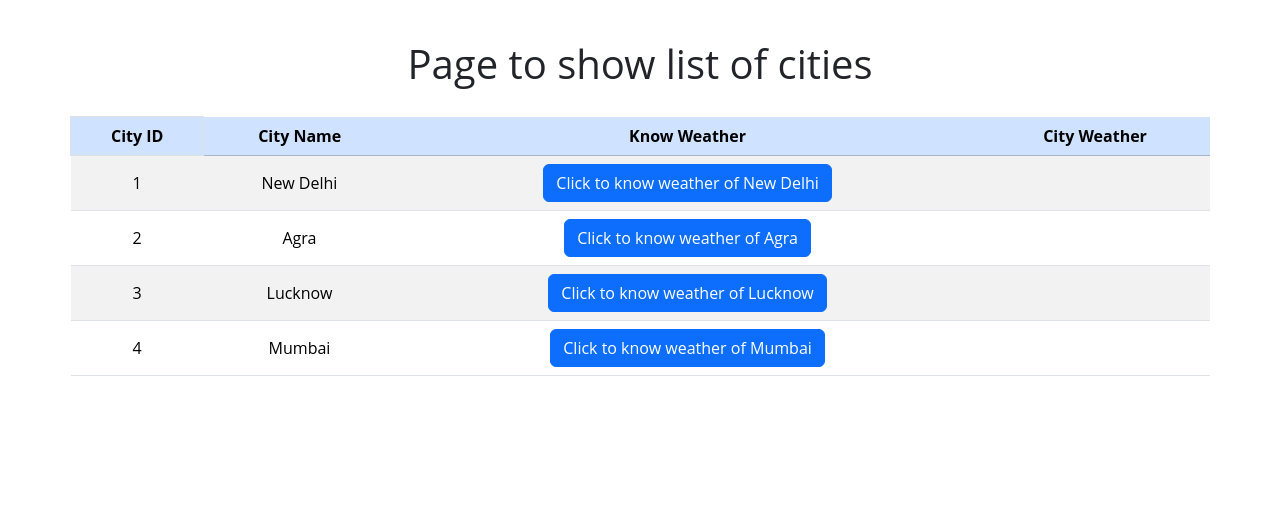
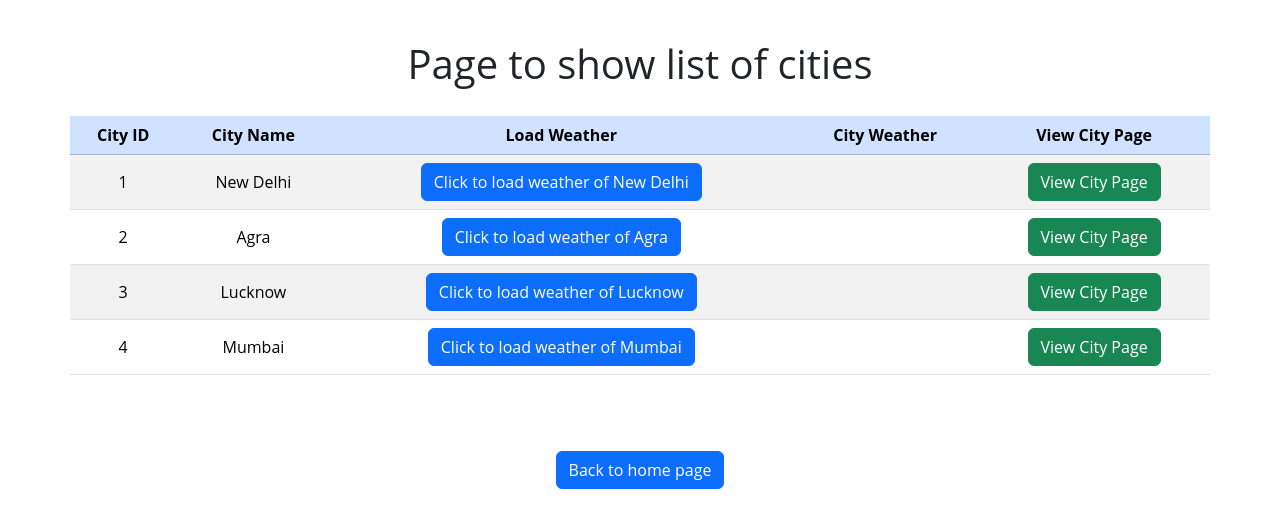
Before and after one commit to kumar92varun/Python-Basics-Flask, a Flask app: page /cities in a window 1280 px wide. Shown: the top 528 px of the page. Run offline with Flask 3, Linux system fonts and the light colour scheme.

Commit message:
Modified cities listing page to also show button to load a city's dedicated page

```diff
--- a/templates/pages/cities/list.html
+++ b/templates/pages/cities/list.html
@@ -12,10 +12,11 @@
             <div class="row tm-20">
                 <table class="table table-striped align-middle text-center">
                     <thead class="table-primary">
-                        <th class="border border-gray-300">City ID</th>
+                        <th>City ID</th>
                         <th>City Name</th>
-                        <th>Know Weather</th>
+                        <th>Load Weather</th>
                         <th>City Weather</th>
+                        <th>View City Page</th>
                     </thead>
 
                     {% for city in cities %}
@@ -23,7 +24,7 @@
                             <td>{{ city['id'] }}</td>
                             <td>{{ city['name'] }}</td>
                             <td>
-                                <button class="btn btn-primary" value="{{ city['id'] }}" onclick="loadCityWeather({{ city['id'] }})">Click to know weather of {{ city['name'] }}</button>
+                                <button class="btn btn-primary" value="{{ city['id'] }}" onclick="loadCityWeather({{ city['id'] }})">Click to load weather of {{ city['name'] }}</button>
                             </td>
                             <td id="city-{{ city['id'] }}-weather">
                                 <span class="d-block" id="city-{{ city['id'] }}-weather-condition"></span>
@@ -32,9 +33,18 @@
                                 <span class="d-block" id="city-{{ city['id'] }}-weather-humidity"></span>
                                 <span class="d-block" id="city-{{ city['id'] }}-weather-wind"></span>
                             </td>
+                            <td>
+                                <a class="btn btn-success" href="{{ url_for('loadCity', id = city['id']) }}">View City Page</a>
+                            </td>
                         </tr>
                     {% endfor %}
                 </table>
+            </div>
+
+            <div class="row tm-60">
+                <div class="col-xs-12 col-sm-10 offset-sm-1 col-md-6 offset-md-3 text-center">
+                    <a href="{{ url_for('homePage') }}" class="btn btn-primary">Back to home page</a>
+                </div>
             </div>
         </div>
 
```
